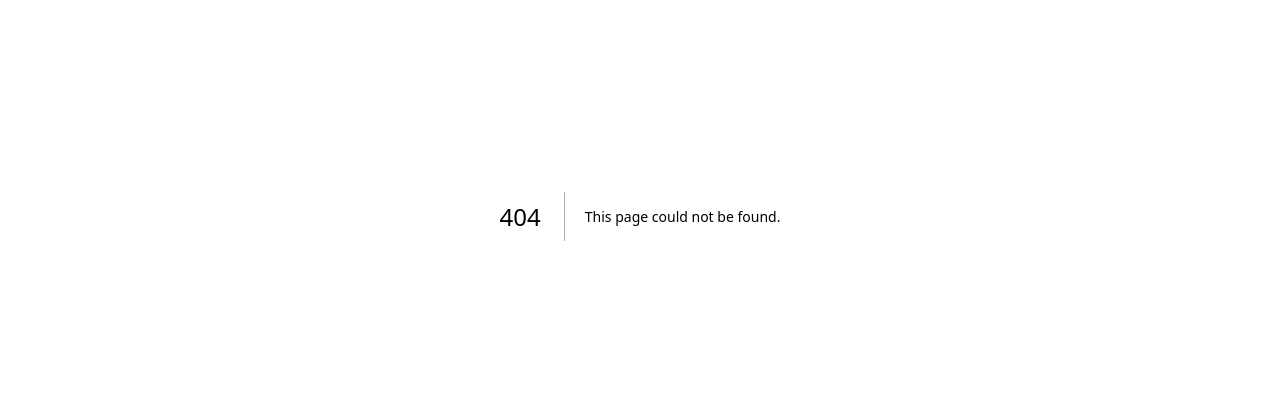
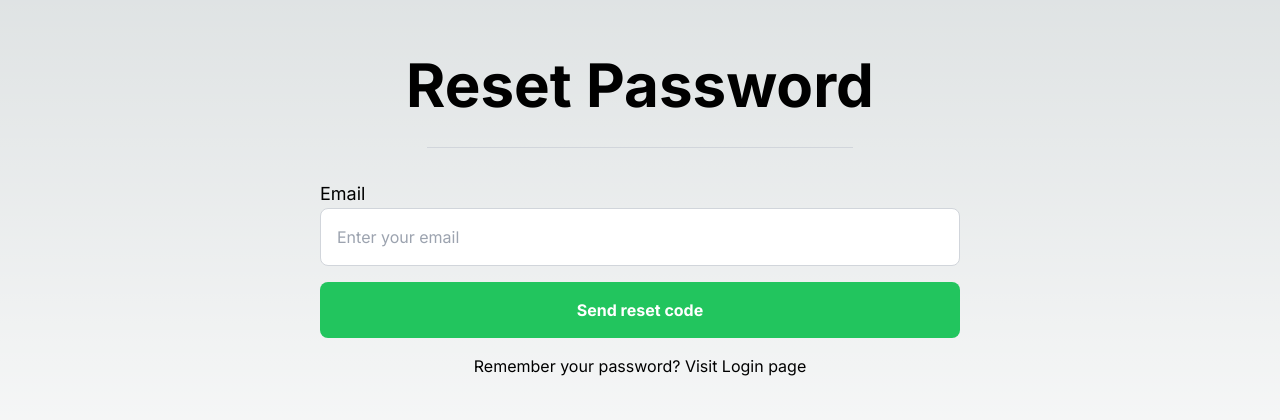
Before and after one commit to parteek2813/next-mongoose, a Next.js app: page /resetpassword in a window 1280 px wide. Before the commit this address had no page. Shown: the part 184-604 px from the top of the page. Built offline with nearby package versions, Linux system fonts and the light colour scheme.

Commit message:
route.ts completed for resetPassword

```diff
--- /dev/null
+++ b/src/app/api/users/resetpassword/route.ts
@@ -0,0 +1,37 @@
+import { connect } from "@/dbConfig/dbConfig";
+import { NextRequest, NextResponse } from "next/server";
+import User from "@/models/userModel";
+import { sendEmail } from "@/helpers/mailer"; // for sending the mail from backend here
+
+connect();
+
+export async function POST(request: NextRequest) {
+  try {
+    const reqBody = await request.json();
+    const { email } = reqBody;
+
+    const user = await User.findOne({ email });
+
+    // if no user found with that email
+    if (!user) {
+      return NextResponse.json(
+        {
+          error: "User not found",
+        },
+        { status: 400 }
+      );
+    }
+
+    //  else send passowrd email
+    await sendEmail({ email, emailType: "RESET", userId: user._id });
+
+    // return password email sent started
+    return NextResponse.json({
+      message: "Reset Password email started",
+      success: true,
+      user,
+    });
+  } catch (error: any) {
+    return NextResponse.json({ error: error.message }, { status: 500 });
+  }
+}
--- a/src/app/forgotpassword/page.tsx
+++ /dev/null
@@ -1,68 +0,0 @@
-// Mechanism-> in the login screen, give button to reset password and then make new screen for
-//  we can have option for user to reset passoword.
-// for resetting password, take the email from user.
-// We will be using the mailer , for sending the email to
-// enable user to forget password
-// create an API for that as well, as soon as email sent and submit button clicked
-// create an axios request for that
-// use nodemailer to send token to him and also send token
-// to database as well
-// based on the token in the url, based on the token , first verify token is valid or not
-// if yes display "forget password token invalid/expired"
-// otherwise display two fields "password" and "confirm password"
-// and submit button.... as soon as submit button is clicked
-// token, pass and conf pass ... based on that first verify toke valid ot not
-// if token is valid, grab user again based on token and update pass fields
-// for pass fields encrypt the things again too.!!
-
-"use client";
-
-import React, { useEffect, useState } from "react";
-import Link from "next/link";
-import { useRouter } from "next/navigation";
-import axios from "axios";
-import { toast } from "react-hot-toast";
-
-function LoginPage() {
-  const router = useRouter();
-  const [email, setEmail] = useState("");
-  const [buttonDisabled, setButtonDisabled] = React.useState(false);
-
-  // useEffect for email
-  useEffect(() => {
-    if (email.length > 0) {
-      setButtonDisabled(false);
-    } else {
-      setButtonDisabled(true);
-    }
-  }, [email]);
-
-  //   onEmailSubmit function
-  const onEmailSubmit = () => {};
-
-  return (
-    <div className="flex flex-col items-center justify-center min-h-screen py-2">
-      <h1 className="pb-3">Forgot Password</h1>
-      <h2 className="pb-4">Please enter your email:</h2>
-
-      <label htmlFor="email">Email</label>
-      <input
-        className="p-2 border border-gray-300 rounded-lg mb-4 focus:outline-none focus:border-gray-600 text-black"
-        id="password"
-        type="text"
-        value={email}
-        onChange={(e) => setEmail(e.target.value)}
-        placeholder="email"
-      ></input>
-
-      <button
-        onClick={onEmailSubmit}
-        className="p-2 border border-gray-300 rounded-lg mb-4 focus:outline-none focus:border-gray-600 "
-      >
-        {buttonDisabled ? "No Submit" : "Submit"}
-      </button>
-    </div>
-  );
-}
-
-export default LoginPage;
--- /dev/null
+++ b/src/app/resetpassword/page.tsx
@@ -0,0 +1,92 @@
+// Mechanism-> in the login screen, give button to reset password and then make new screen for
+//  we can have option for user to reset passoword.
+// for resetting password, take the email from user.
+// We will be using the mailer , for sending the email to
+// enable user to forget password
+// create an API for that as well, as soon as email sent and submit button clicked
+// create an axios request for that
+// use nodemailer to send token to him and also send token
+// to database as well
+// based on the token in the url, based on the token , first verify token is valid or not
+// if yes display "forget password token invalid/expired"
+// otherwise display two fields "password" and "confirm password"
+// and submit button.... as soon as submit button is clicked
+// token, pass and conf pass ... based on that first verify toke valid ot not
+// if token is valid, grab user again based on token and update pass fields
+// for pass fields encrypt the things again too.!!
+
+"use client";
+import Link from "next/link";
+import React, { useEffect, useState } from "react";
+import axios from "axios";
+
+export default function ForgotPasswordPage() {
+  // user data state
+  const [user, setUser] = useState({
+    email: "",
+  });
+
+  const [buttonDisabled, setButtonDisabled] = useState(false);
+  const [loading, setLoading] = useState(false);
+  const [mailsent, setMailsent] = useState(false);
+
+  // onresetpassword function
+  const onResetPassword = async () => {
+    try {
+      setLoading(true);
+      const response = await axios.post("/api/users/resetpassword", user);
+      setMailsent(true);
+    } catch (error) {
+    } finally {
+      setLoading(false);
+    }
+  };
+
+  // useEffects for length check
+  useEffect(() => {
+    if (user.email.length > 0) {
+      setButtonDisabled(false);
+    } else {
+      setButtonDisabled(true);
+    }
+  }, [user]);
+
+  return (
+    <div className="flex flex-col items-center justify-center min-h-screen py-2">
+      <h1 className="text-4xl sm:text-6xl text-center font-bold">
+        Reset Password
+      </h1>
+      <hr className="w-2/3 sm:w-1/3 my-8 border-gray-300" />
+
+      {mailsent ? (
+        <div className="mt-4 text-3xl">Mail sent successfully.</div>
+      ) : (
+        <div className="w-5/6 sm:w-1/2">
+          <label htmlFor="email" className="text-lg mb-2">
+            Email
+          </label>
+          <input
+            className="w-full p-4 mb-4 rounded-lg border border-gray-300 focus:outline-none focus:border-gray-600 text-black"
+            id="email"
+            type="text"
+            value={user.email}
+            onChange={(e) => setUser({ ...user, email: e.target.value })}
+            placeholder="Enter your email"
+          />
+
+          <button
+            onClick={onResetPassword}
+            className="w-full p-4 font-bold rounded-lg bg-green-500 hover:bg-green-600 text-white focus:outline-none"
+            disabled={buttonDisabled || loading}
+          >
+            {loading ? "Sending.." : "Send reset code"}
+          </button>
+
+          <div className="mt-4 text-center">
+            Remember your password? <Link href="/login">Visit Login page</Link>
+          </div>
+        </div>
+      )}
+    </div>
+  );
+}
```
Also changed, not shown: src/app/api/users/verifyPassword/route.ts (deleted).
